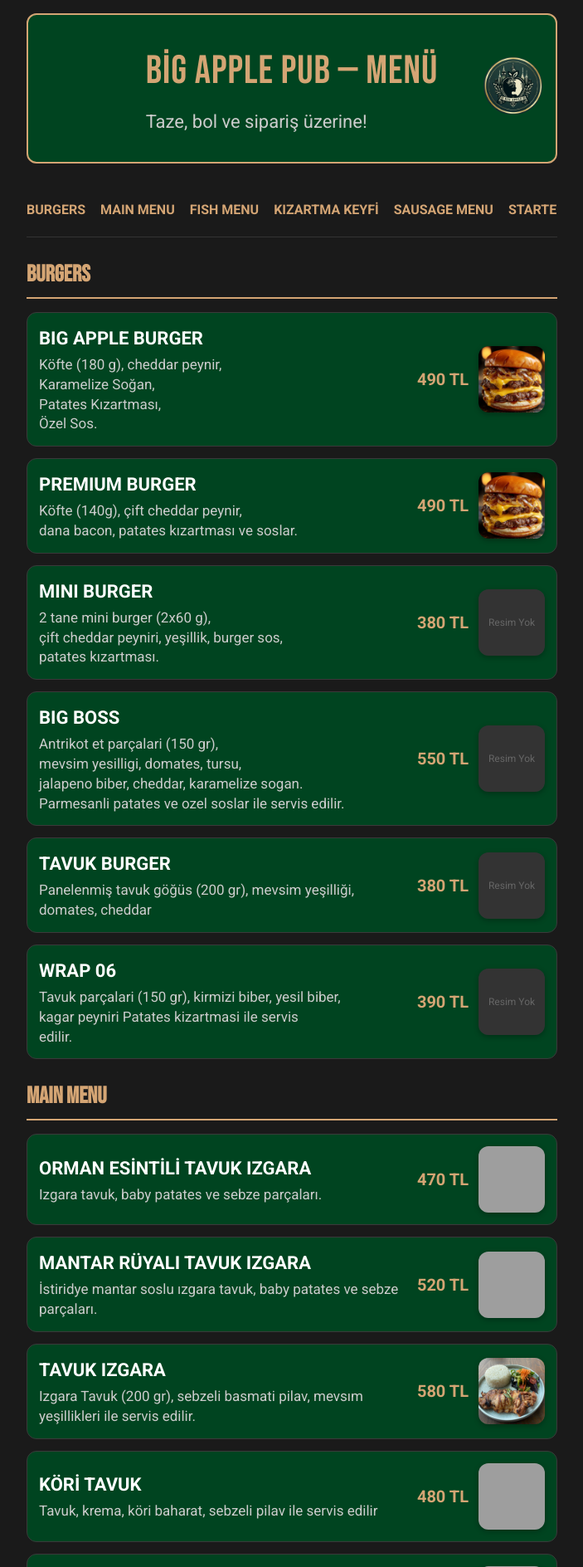
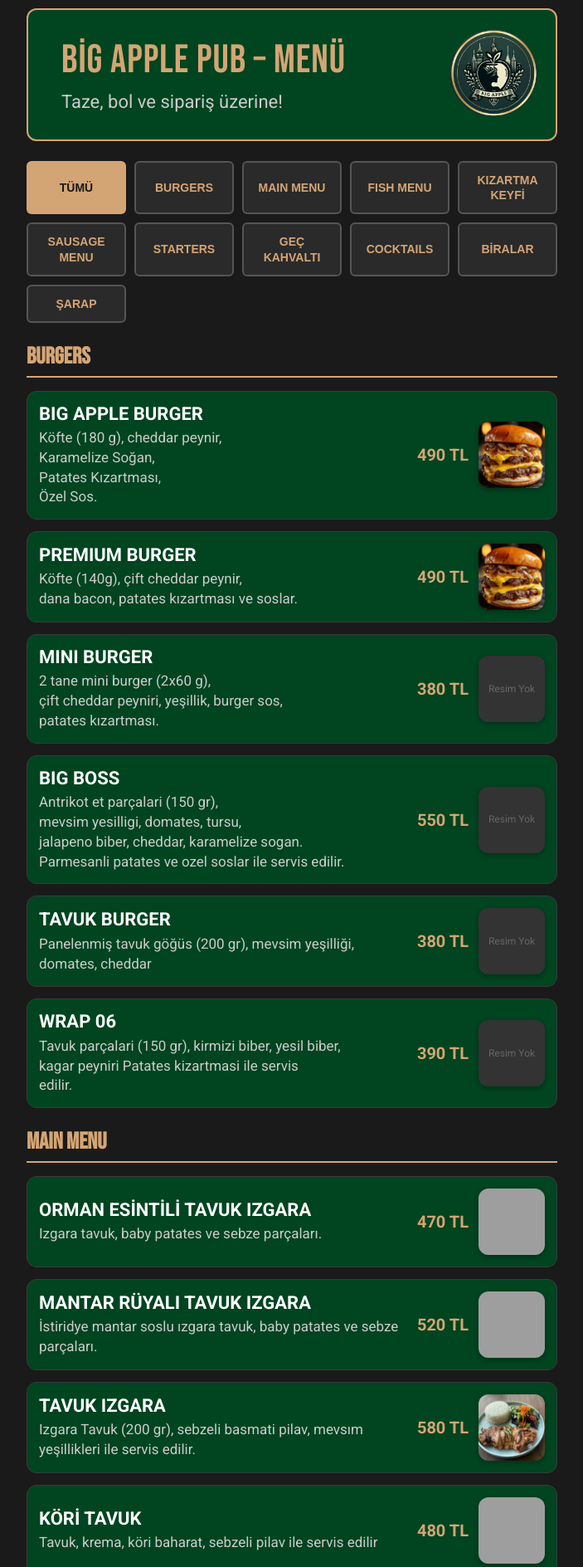
Before and after one commit to janabdiyev/bigapple, a Django app: page / in a window 1280 px wide. Shown: the top 1888 px of the page at 83% size, without its empty margins (288-991 px from the left). Run offline with Django 4.2, Linux system fonts and the light colour scheme; data comes from the database, SQL or seed files in the repository; grey boxes are pictures that could not be loaded.

Commit message:
adjust menu items

```diff
--- a/menu/templates/menu/menu.html
+++ b/menu/templates/menu/menu.html
@@ -23,8 +23,8 @@
             font-family: 'Roboto', sans-serif;
             background: #1a1a1a;
             color: #fff;
-            padding: 16px;
-            line-height: 1.5;
+            padding: 10px;
+            line-height: 1.2;
         }
 
         .ba-wrap {
@@ -35,8 +35,8 @@
         /* HERO */
         .ba-hero {
             position: relative;
-            text-align: center;
-            padding: 24px 16px;
+            text-align: left;
+            padding: 24px 16px 24px 32px;
             background: #004420;
             border: 2px solid #d4a574;
             border-radius: 12px;
@@ -46,6 +46,8 @@
         .ba-hero-inner {
             display: inline-block;
             text-align: left;
+            margin-left: 20px;
+            /* Add this to move text right */
         }
 
         .ba-title {
@@ -65,17 +67,51 @@
 
         .ba-logo {
             position: absolute;
-            right: 16px;
+            right: 22px;
             top: 50%;
             transform: translateY(-50%);
         }
 
         .ba-logo img {
-            height: 70px;
+            height: 105px;
             width: auto;
             max-width: 100%;
             object-fit: contain;
             border-radius: 50%;
+        }
+
+        /* SUBCATEGORY BUTTONS */
+        .subcategory-buttons {
+            display: grid;
+            grid-template-columns: repeat(5, 1fr);
+            gap: 10px;
+            margin-bottom: 24px;
+        }
+
+        .subcategory-btn {
+            padding: 12px 8px;
+            font-size: 14px;
+            font-weight: 600;
+            border: 2px solid #555;
+            background: #2a2a2a;
+            color: #d4a574;
+            border-radius: 6px;
+            cursor: pointer;
+            transition: all 0.2s ease;
+            text-align: center;
+            white-space: normal;
+            line-height: 1.3;
+        }
+
+        .subcategory-btn:hover {
+            border-color: #d4a574;
+            background: #333;
+        }
+
+        .subcategory-btn.active {
+            border-color: #d4a574;
+            background: #d4a574;
+            color: #1a1a1a;
         }
 
         /* CATEGORY BAR */
@@ -260,6 +296,16 @@
             .ba-price {
                 font-size: 20px;
             }
+
+            .subcategory-buttons {
+                grid-template-columns: repeat(5, 1fr);
+            }
+        }
+
+        @media (max-width: 768px) {
+            .subcategory-buttons {
+                grid-template-columns: repeat(4, 1fr);
+            }
         }
 
         @media (max-width: 480px) {
@@ -295,6 +341,10 @@
             .size-qty {
                 font-size: 13px;
             }
+
+            .subcategory-buttons {
+                grid-template-columns: repeat(3, 1fr);
+            }
         }
     </style>
 </head>
@@ -305,7 +355,7 @@
         <!-- HERO -->
         <div class="ba-hero">
             <div class="ba-hero-inner">
-                <div class="ba-title">Big Apple Pub — Menü</div>
+                <div class="ba-title">Big Apple Pub – Menü</div>
                 <div class="ba-sub">Taze, bol ve sipariş üzerine!</div>
             </div>
             <div class="ba-logo">
@@ -313,18 +363,25 @@
             </div>
         </div>
 
-        <!-- CATEGORIES -->
-        <nav class="category-bar">
+        <!-- SUBCATEGORY BUTTONS (5 per line) -->
+        <div class="subcategory-buttons">
+            <!-- Menu button - shows all -->
+            <button class="subcategory-btn active" onclick="showAllCategories(this)">
+                TÜMÜ
+            </button>
+
+            <!-- All categories as buttons -->
             {% for cat in categories %}
-            <a href="#cat-{{ cat.pk }}">{{ cat.name }}</a>
-            {% empty %}
-            <span style="color:#666;">Kategori yok</span>
+            <button class="subcategory-btn" onclick="filterCategory({{ cat.id }}, this)">
+                {{ cat.name }}
+            </button>
             {% endfor %}
-        </nav>
+        </div>
 
         <!-- MENU ITEMS -->
+        <div id="menu-items">
             {% for cat in categories %}
-        <section class="ba-sec" id="cat-{{ cat.pk }}">
+            <section class="ba-sec" id="cat-{{ cat.pk }}" data-category="{{ cat.pk }}">
                 <h2>{{ cat.name }}</h2>
                 {% for item in cat.menuitem_set.all %}
                 <div class="ba-item">
@@ -350,7 +407,7 @@
                         {% if item.price %}
                         <strong>{{ item.price|floatformat:0 }} TL</strong>
                         {% else %}
-                    <span style="color:#999;">–</span>
+                        <span style="color:#999;">—</span>
                         {% endif %}
                         {% endif %}
                     </div>
@@ -359,7 +416,7 @@
                     <div class="ba-img">
                         {% if item.image %}
                         <a href="{{ item.image.url }}" data-lightbox="menu" data-title="{{ item.name }}">
-                        <img src="{{ item.image_thumbnail.url }}" alt="{{ item.name }}">
+                            <img src="{{ item.image.url }}" alt="{{ item.name }}">
                         </a>
                         {% else %}
                         <div
@@ -376,6 +433,7 @@
             {% empty %}
             <p style="text-align:center;color:#999;margin:40px 0;">Menüde kategori bulunamadı.</p>
             {% endfor %}
+        </div>
 
         <div class="footer-note">
             Alerji durumlarınızı lütfen bildirin.
@@ -384,6 +442,31 @@
 
     <script src="https://cdnjs.cloudflare.com/ajax/libs/lightbox2/2.11.4/js/lightbox.min.js"></script>
     <script>
+        // Get all category IDs from the page
+        const allCategoryIds = Array.from(document.querySelectorAll('[data-category]')).map(el => el.getAttribute('data-category'));
+
+        function showAllCategories(button) {
+            // Show all menu items
+            document.querySelectorAll('.ba-sec').forEach(sec => sec.style.display = 'block');
+
+            // Update button states
+            document.querySelectorAll('.subcategory-btn').forEach(btn => btn.classList.remove('active'));
+            button.classList.add('active');
+        }
+
+        function filterCategory(catId, button) {
+            // Hide all menu sections
+            document.querySelectorAll('.ba-sec').forEach(sec => sec.style.display = 'none');
+
+            // Show selected category
+            const selectedSec = document.getElementById('cat-' + catId);
+            if (selectedSec) selectedSec.style.display = 'block';
+
+            // Update button states
+            document.querySelectorAll('.subcategory-btn').forEach(btn => btn.classList.remove('active'));
+            button.classList.add('active');
+        }
+
         document.addEventListener('keydown', e => {
             if (e.key === 'Escape' && typeof lightbox !== 'undefined') lightbox.close();
         });
```
Also changed, not shown: 1 other file. Lines whose indentation alone changed are shown as unchanged.
